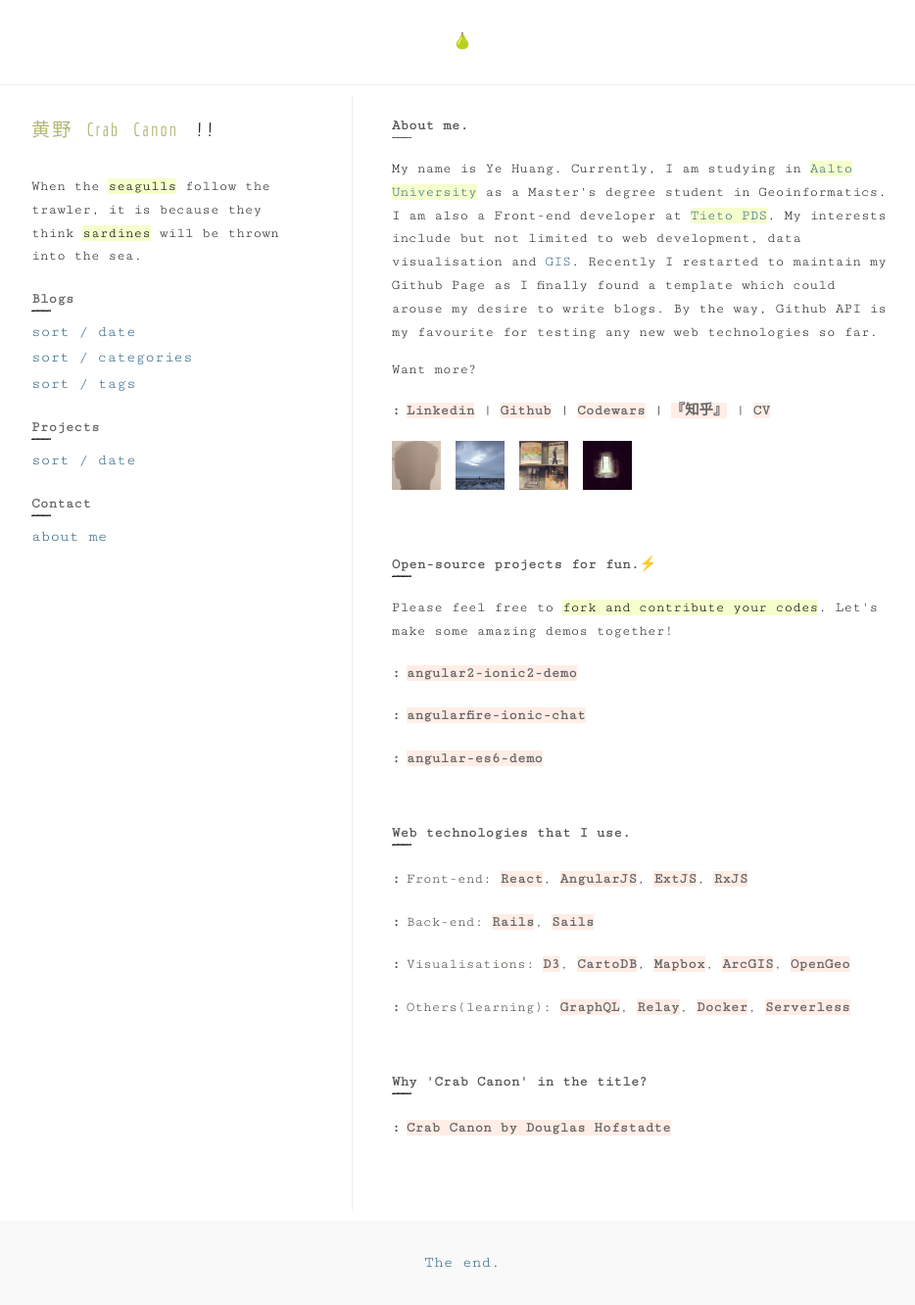
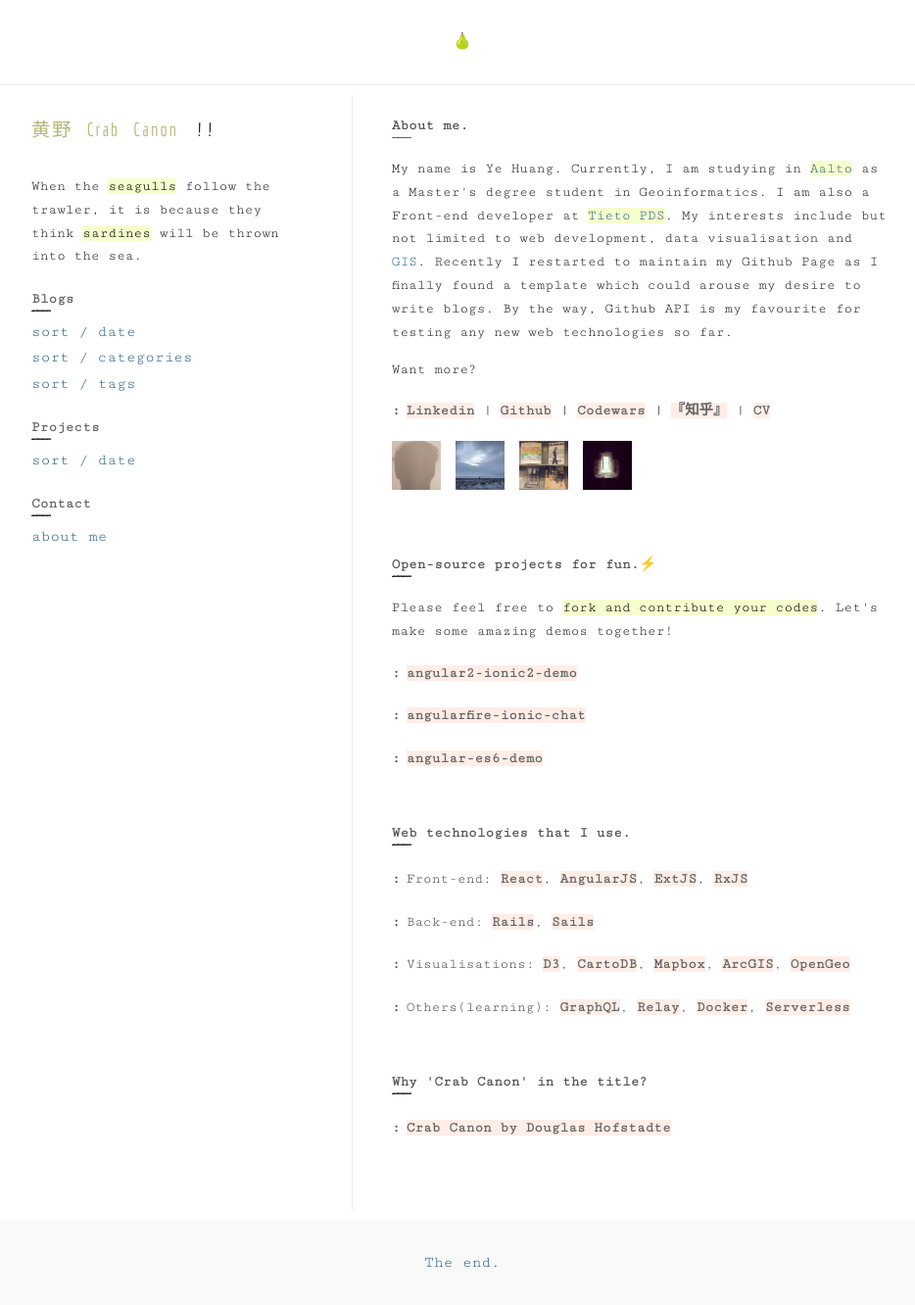
Before and after one commit to crabcanon/crabcanon.github.com, a Jekyll site: the page built from about/index.md, in a window 1280 px wide. Shown: the whole page at 98% size, without its empty margins (168-1102 px from the left). Built offline with Jekyll 4.4.1, drawn with Linux system fonts in a browser that asks for light colours; emoji names are drawn with the system emoji font.

Commit message:
Update about

```diff
--- a/about/index.md
+++ b/about/index.md
@@ -4,7 +4,7 @@
 
 <div class="about-page">
   <p class="sidebar-title about-me">About me.</p>
-  <p class="about-p">My name is Ye Huang. Currently, I am studying in <mark><a href="http://www.aalto.fi/en/">Aalto University</a></mark> as a Master's degree student in Geoinformatics. I am also a Front-end developer at <mark><a href="https://www.tieto.com/product-development/overview">Tieto PDS</a></mark>. My interests include but not limited to web development, data visualisation and <a href="http://www.esri.com/what-is-gis">GIS</a>. Recently I restarted to maintain my Github Page as I finally found a template which could arouse my desire to write blogs. By the way, Github API is my favourite for testing any new web technologies so far.</p>
+  <p class="about-p">My name is Ye Huang. Currently, I am studying in <mark><a href="http://www.aalto.fi/en/">Aalto</a></mark> as a Master's degree student in Geoinformatics. I am also a Front-end developer at <mark><a href="https://www.tieto.com/product-development/overview">Tieto PDS</a></mark>. My interests include but not limited to web development, data visualisation and <a href="http://www.esri.com/what-is-gis">GIS</a>. Recently I restarted to maintain my Github Page as I finally found a template which could arouse my desire to write blogs. By the way, Github API is my favourite for testing any new web technologies so far.</p>
   <p class="about-p">Want more?</p>
   <ul class="list">
     <li><a href="https://fi.linkedin.com/pub/huang-ye/4a/668/425">Linkedin</a> | <a href="https://github.com/crabcanon">Github</a> | <a href="https://www.codewars.com/users/crabcanon">Codewars</a> | <a href="http://www.zhihu.com/people/ye-huang-7-35">『知乎』</a> | <a href="/assets/others/CV.pdf">CV</a></li>
```
